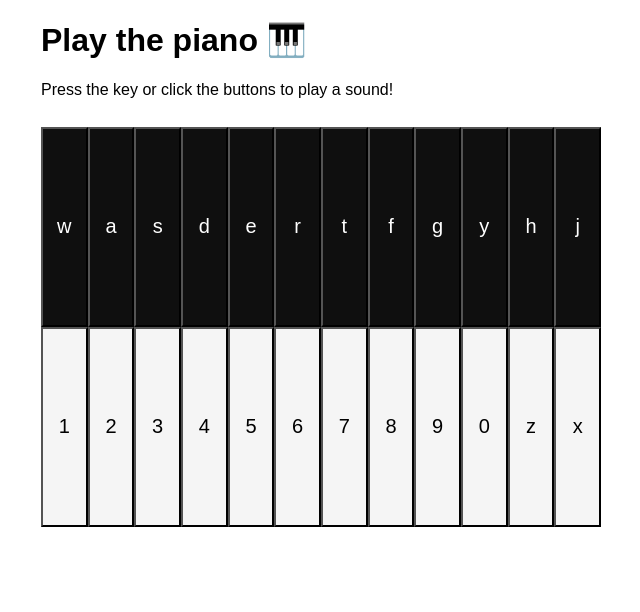
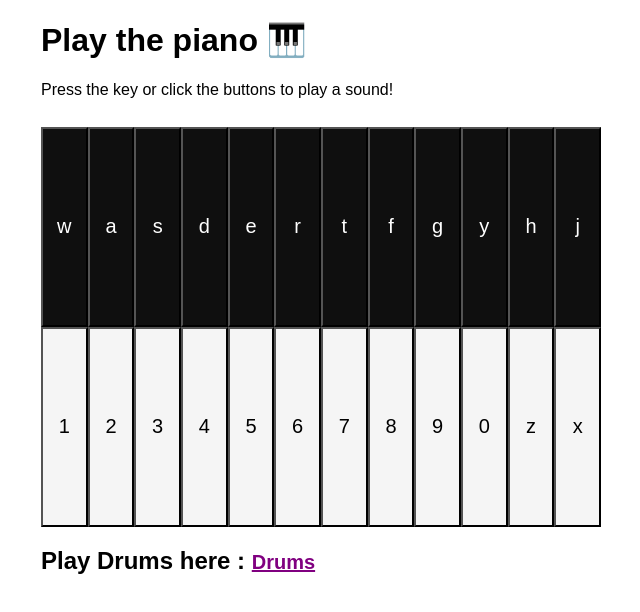
Before and after one commit to suadpllana/piano, a React (Vite) app: page / in a window 1280 px wide. Shown: the top 612 px of the page, without its empty margins (319-959 px from the left). Built offline with nearby package versions, Linux system fonts and the light colour scheme.

Commit message:
first commit

```diff
--- a/src/Piano.jsx
+++ b/src/Piano.jsx
@@ -179,6 +179,8 @@ const Piano = () => {
           <button onClick={() => playSound(24)}>x</button>
         </div>
       </div>
+
+      <h2>Play Drums here : <a className="drum" href="https://suadpllana.github.io/drums" target="_blank">Drums</a></h2>
     </div>
   );
 };
--- a/src/index.css
+++ b/src/index.css
@@ -14,6 +14,10 @@ body{
   background-color: rgba(255, 255, 255, 0.584);
   display: grid;
   grid-template-rows: 1fr 1fr;
+}
+.drum {
+  color: purple;
+  text-decoration: underline;
 }
 .blackKeys{
   display: grid;
```
